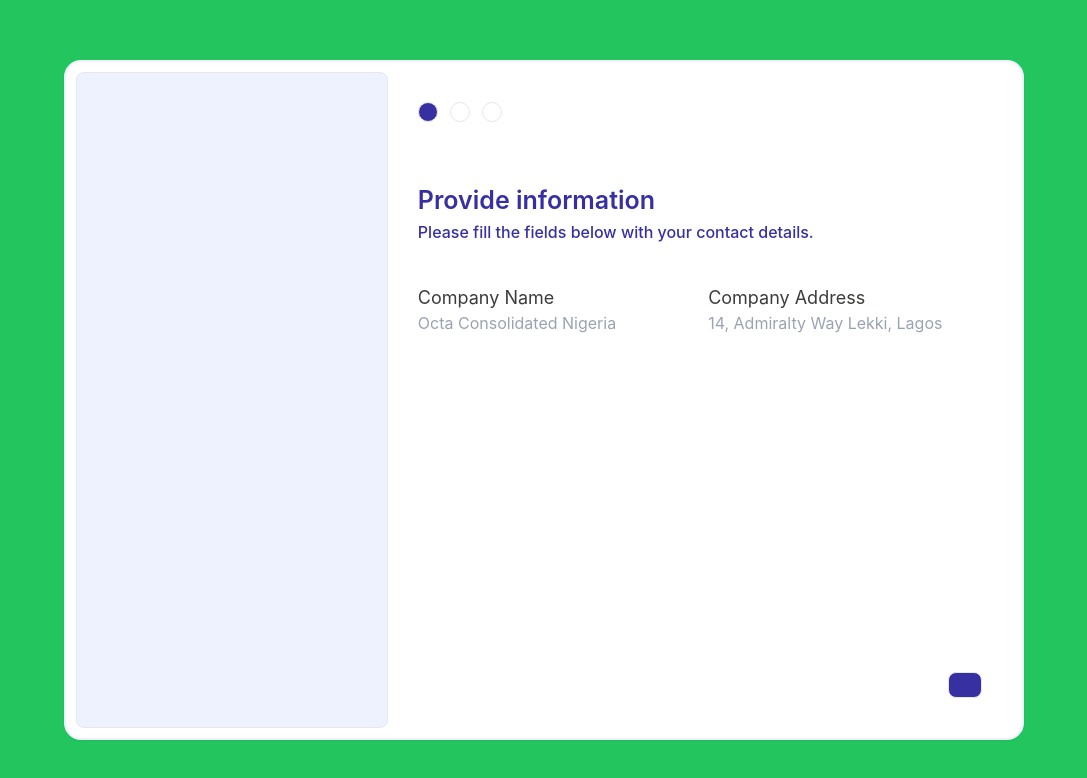
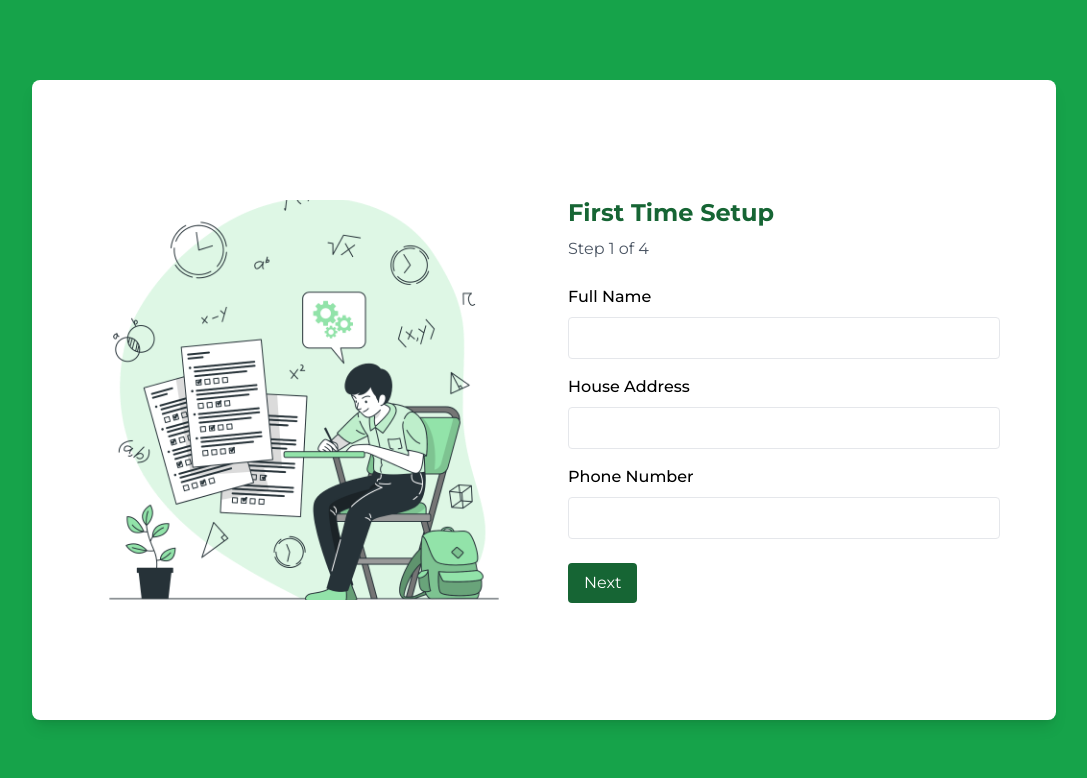
Before and after one commit to DanielEromonsele/CBTapp, a React (Vite) app: page /auth/firstlogin in a window 1280 px wide. Shown: the top 778 px of the page, without its empty margins (96-1183 px from the left). Built offline with nearby package versions, Linux system fonts and the light colour scheme.

Commit message:
Hero Page Done

```diff
--- a/src/components/auth/Login.tsx
+++ b/src/components/auth/Login.tsx
@@ -40,7 +40,7 @@ const Register = () => {
                 className="w-full h-[50px] rounded-lg text-gray-600 font-semibold border px-3 border-gray-400 bg-white outline-none focus:ring-2 focus:ring-green-400 transition-all duration-300"
               />
               <button className="w-full h-[50px] bg-green-400 text-white font-semibold rounded-lg lg:hover:scale-105 hover:bg-green-500 transition-all duration-300">
-                Register
+                Login Here
               </button>
               <div className="text-gray-600 text-[15px]">
                 Don't have an account,
--- a/src/components/auth/Register.tsx
+++ b/src/components/auth/Register.tsx
@@ -31,18 +31,18 @@ const Register = () => {
               {" "}
               {/* Increased spacing */}
               <input
-                type="text"
-                placeholder="Insert Your Name"
-                className="w-full h-[50px] rounded-lg text-gray-600 font-semibold border px-3 border-gray-400 bg-white outline-none focus:ring-green-400 focus:ring-2 transition-all duration-300"
-              />
-              <input
                 type="email"
-                placeholder="Email Address"
+                placeholder="Insert Your Email"
                 className="w-full h-[50px] rounded-lg text-gray-600 font-semibold border px-3 border-gray-400 bg-white outline-none focus:ring-green-400 focus:ring-2 transition-all duration-300"
               />
               <input
                 type="password"
                 placeholder="Input Password"
+                className="w-full h-[50px] rounded-lg text-gray-600 font-semibold border px-3 border-gray-400 bg-white outline-none focus:ring-green-400 focus:ring-2 transition-all duration-300"
+              />
+              <input
+                type="password"
+                placeholder="Confirm Password"
                 className="w-full h-[50px] rounded-lg text-gray-600 font-semibold border px-3 border-gray-400 bg-white outline-none focus:ring-2 focus:ring-green-400 transition-all duration-300"
               />
               <button className="w-full h-[50px] bg-green-400 text-white font-semibold rounded-lg lg:hover:scale-105 hover:bg-green-500 transition-all duration-300">
--- a/src/components/auth/firstTimeScreen/FirstTimeLogin.tsx
+++ b/src/components/auth/firstTimeScreen/FirstTimeLogin.tsx
@@ -1,65 +1,187 @@
-import { useState } from "react";
+import { useState, useEffect } from "react";
 import { useNavigate } from "react-router-dom";
+import img1 from "../../../assets/Exams-bro.png";
+import img2 from "../../../assets/Online test-bro.png";
 
 document.title = "First Time | CBT";
 
 const FirstTimeLogin = () => {
+  const navigate = useNavigate();
+  const [step, setStep] = useState(1);
+  const [formData, setFormData] = useState({
+    name: "",
+    houseAddress: "",
+    phone: "",
+    educationBackground: "",
+    examType: "",
+    goal: "",
+    studyRecommendations: "",
+    examPeriod: "",
+    studyHours: "",
+  });
+
+  useEffect(() => {
+    const storedData = localStorage.getItem("cbtUserData");
+    if (storedData) {
+      navigate("/");
+    }
+  }, [navigate]);
+
+  const handleChange = (e: any) => {
+    const { name, value } = e.target;
+    setFormData({ ...formData, [name]: value });
+  };
+
+  const handleNext = () => {
+    if (step < 4) {
+      document.startViewTransition(() => setStep(step + 1));
+    } else {
+      localStorage.setItem("cbtUserData", JSON.stringify(formData));
+      navigate("/");
+    }
+  };
+
+  const handleBack = () => {
+    if (step > 1) {
+      document.startViewTransition(() => setStep(step - 1));
+    }
+  };
+
   return (
-    <div className="w-full smooth h-screen flex justify-center items-center bg-green-500">
-      <div className="w-[95%] min-h-[80%] border-2 shadow-sm border-indigo-50 lg:w-[87%] xl:w-[75%] lg:h-[85%] rounded-[17px] bg-white flex justify-center items-center">
-        <div className="w-[98%] h-[97%] grid grid-cols-1 md:grid-cols-1 lg:grid-cols-3">
-          <div className="h-full backimg hidden lg:block border bg-indigo-50 rounded-[8px]"></div>
-          <div className="h-full col-span-2 p-[30px]">
-            <div className="h-full flex justify-start items-start flex-col">
-              <div className="w-full mb-[60px] flex justify-start items-center gap-3">
-                <div className="border h-[20px] w-[20px] bg-indigo-800 rounded-full" />
-                <div className="border h-[20px] w-[20px] rounded-full" />
-                <div className="border h-[20px] w-[20px] rounded-full" />
-              </div>
-              <div className="text-indigo-800">
-                <h1 className="font-semibold text-[25px]">
-                  Provide information
+    <div className="w-full h-screen flex justify-center items-center bg-green-600">
+      <div className="w-[80%] h-[80%] bg-white p-8 rounded-lg shadow-lg flex flex-col lg:flex-row items-center">
+        {step !== 4 && (
+          <div
+            className="hidden lg:block w-[50%] min-h-[400px] bg-cover bg-center rounded-lg"
+            style={{ backgroundImage: `url(${step % 2 === 0 ? img2 : img1})` }}
+          ></div>
+        )}
+        <div className="w-full lg:w-[50%] p-6 flex flex-col justify-center">
+          <h1 className="text-2xl font-bold text-green-800 mb-2">
+            First Time Setup
           </h1>
-                <p className="font-medium">
-                  Please fill the fields below with your contact details.
-                </p>
-              </div>
+          <p className="text-gray-600 mb-6">Step {step} of 4</p>
 
-              <div className="w-full">
-                <div className="w-full grid grid-cols-1 md:grid-cols-2 gap-4 text-[#3c3c3b]">
-                  <div className="mt-10 mb-5">
-                    <label htmlFor="companytext" className="text-[18px]">
-                      Company Name
-                    </label>
+          {step === 1 && (
+            <div>
+              <label className="block mb-2 font-medium">Full Name</label>
               <input
                 type="text"
-                      id="companytext"
-                      name="text"
-                      placeholder="Octa Consolidated Nigeria"
+                name="name"
+                value={formData.name}
+                onChange={handleChange}
+                className="w-full border p-2 rounded mb-4 focus:ring-green-400 focus:ring-2"
+                required
+              />
+              <label className="block mb-2 font-medium">House Address</label>
+              <input
+                type="text"
+                name="houseAddress"
+                value={formData.houseAddress}
+                onChange={handleChange}
+                className="w-full border p-2 rounded mb-4 focus:ring-green-400 focus:ring-2"
+                required
+              />
+              <label className="block mb-2 font-medium">Phone Number</label>
+              <input
+                type="text"
+                name="phone"
+                value={formData.phone}
+                onChange={handleChange}
+                className="w-full border p-2 rounded"
                 required
               />
             </div>
-                  <div className="md:mt-10">
-                    <label htmlFor="companytxt" className="text-[18px]">
-                      Company Address
+          )}
+
+          {step === 2 && (
+            <div>
+              <label className="block mb-2 font-medium">
+                Education Background
+              </label>
+              <select
+                name="educationBackground"
+                value={formData.educationBackground}
+                onChange={handleChange}
+                className="w-full border p-2 rounded mb-4 focus:ring-green-400 focus:ring-2"
+                required
+              >
+                <option value="">Select</option>
+                <option value="High School">High School</option>
+                <option value="Undergraduate">Undergraduate</option>
+                <option value="Graduate">Graduate</option>
+              </select>
+              <label className="block mb-2 font-medium">Exam Type</label>
+              <select
+                name="examType"
+                value={formData.examType}
+                onChange={handleChange}
+                className="w-full border p-2 rounded mb-4 focus:ring-green-400 focus:ring-2"
+                required
+              >
+                <option value="">Select</option>
+                <option value="JAMB">JAMB</option>
+                <option value="WAEC">WAEC</option>
+                <option value="NECO">NECO</option>
+                <option value="Others">Others</option>
+              </select>
+            </div>
+          )}
+
+          {step === 3 && (
+            <div>
+              <label className="block mb-2 font-medium">Study Goal</label>
+              <input
+                type="text"
+                name="goal"
+                value={formData.goal}
+                onChange={handleChange}
+                className="w-full border p-2 rounded mb-4 focus:ring-green-400 focus:ring-2"
+              />
+              <label className="block mb-2 font-medium">
+                Preferred Study Hours
               </label>
               <input
-                      type="text"
-                      id="companytxt"
-                      name="text"
-                      placeholder="14, Admiralty Way Lekki, Lagos"
-                      required
+                type="number"
+                name="studyHours"
+                value={formData.studyHours}
+                onChange={handleChange}
+                className="w-full border p-2 rounded"
               />
             </div>
-                  {/* State Select */}
+          )}
+
+          {step === 4 && (
+            <div className="text-center">
+              <h2 className="text-xl font-semibold mb-4">
+                Review Your Information
+              </h2>
+              {Object.entries(formData).map(([key, value]) => (
+                <p key={key} className="text-gray-700 mb-2 capitalize">
+                  <span className="font-semibold">
+                    {key.replace(/([A-Z])/g, " $1")}:{" "}
+                  </span>{" "}
+                  {value || "N/A"}
+                </p>
+              ))}
             </div>
-                <div className="w-full col-span-2"></div>
-              </div>
-              <div className="flex-1" />
-              <div className="w-full flex justify-end items-center">
-                <button className="py-3 px-4 border bg-indigo-800 text-white text-[16px] rounded-[8px] hover:scale-100 transition-all duration-300"></button>
-              </div>
-            </div>
+          )}
+
+          <div className="mt-6 flex justify-between">
+            {step > 1 && (
+              <button
+                onClick={handleBack}
+                className="px-4 py-2 bg-gray-500 text-white rounded"
+              >
+                Back
+              </button>
+            )}
+            <button
+              onClick={handleNext}
+              className="px-4 py-2 bg-green-800 text-white rounded"
+            >
+              {step === 4 ? "Finish" : "Next"}
+            </button>
           </div>
         </div>
       </div>
--- a/src/index.css
+++ b/src/index.css
@@ -1,9 +1,12 @@
+@import url("https://fonts.googleapis.com/css2?family=Montserrat:ital,wght@0,100..900;1,100..900&display=swap");
+
 @tailwind base;
 @tailwind components;
 @tailwind utilities;
 
 :root {
-  font-family: Inter, system-ui, Avenir, Helvetica, Arial, sans-serif;
+  font-family: "Montserrat", Inter, system-ui, Avenir, Helvetica, Arial,
+    sans-serif;
   line-height: 1.5;
   font-weight: 400;
 
```
Also changed, not shown: src/components/Static/Header.tsx (+32 -5 lines), src/components/pages/landingPage/Hero.tsx (+46 -2 lines), src/assets/Demo-1-Slider-Image-G.png (added), src/assets/home-3-slider-img-1.jpg (added). Lines whose indentation alone changed are shown as unchanged.
